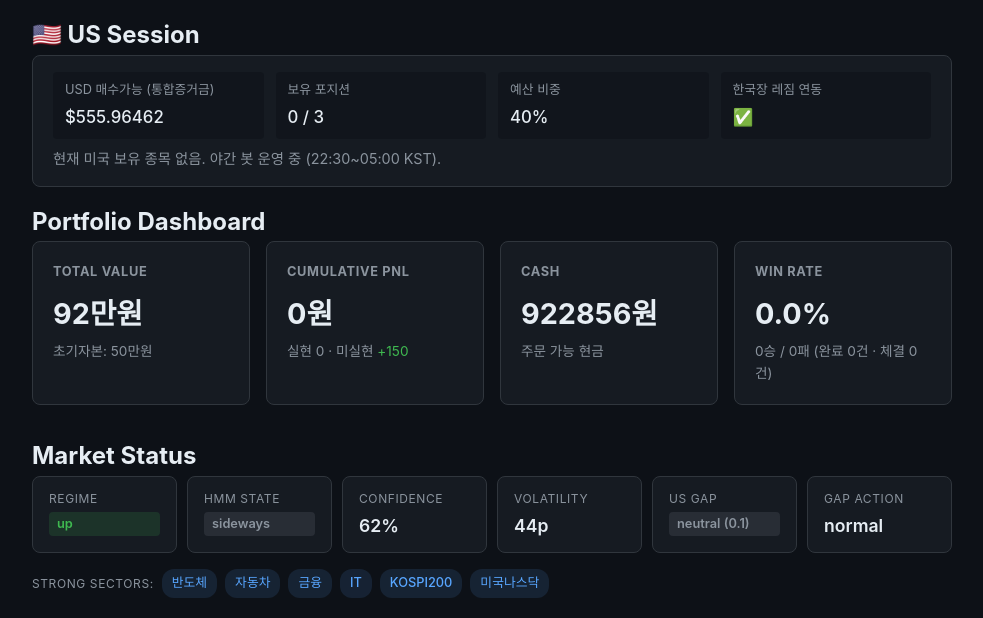
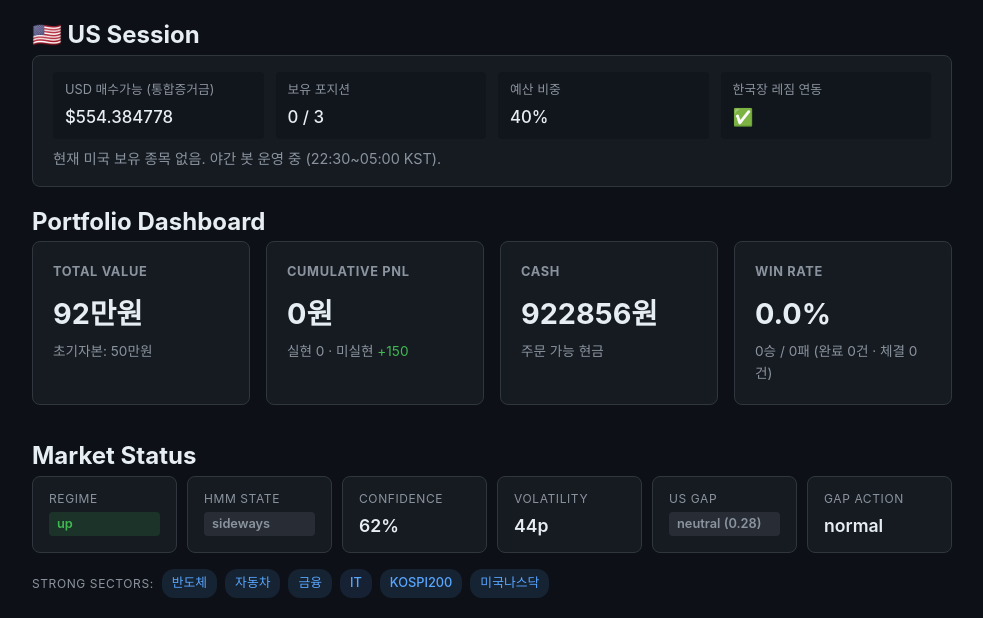
Before and after one commit to BudongJW/kis-trading-journal, a Jekyll site: the page built from index.html, in a window 1280 px wide and 900 px high, scrolled down 660 px. Shown: the part 153-771 px from the top of the window, without its empty margins (148-1131 px from the left). Built offline with Jekyll 4.4.1, drawn with Linux system fonts in a browser that asks for light colours; nearby versions of some CDN libraries; some of the changed text lies outside the part shown.

Commit message:
auto: 상태 새로고침(읽기전용) 08:29

```diff
--- a/_data/portfolio.json
+++ b/_data/portfolio.json
@@ -1,5 +1,5 @@
 {
-  "updated_at": "2026-06-04T08:05:17.315893",
+  "updated_at": "2026-06-04T08:29:19.866726",
   "initial_capital": 500000,
   "cash": 922856,
   "holdings": [
@@ -313,7 +313,7 @@
     "vol_percentile": 44.0,
     "overnight_gap": {
       "direction": "neutral",
-      "strength": 0.1,
+      "strength": 0.28,
       "action": "normal"
     },
     "strong_sectors": [
@@ -375,7 +375,7 @@
   },
   "us_session": {
     "enabled": true,
-    "cash_usd": 555.96462,
+    "cash_usd": 554.384778,
     "positions": 0,
     "holdings": [],
     "max_positions": 3,
```
